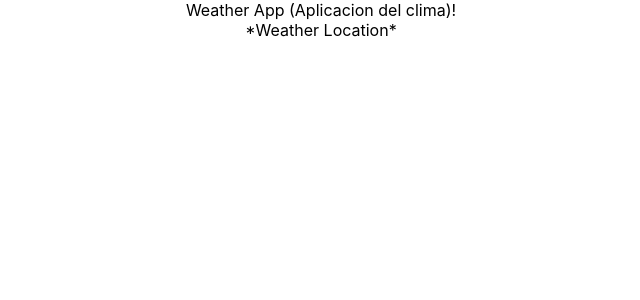
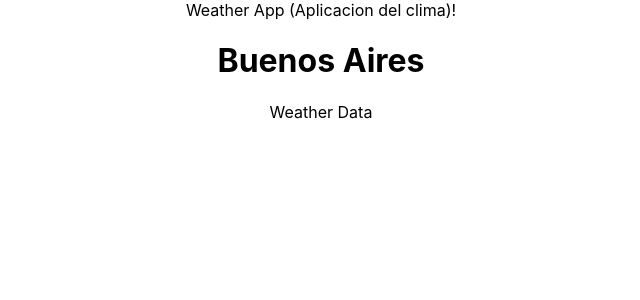
Before and after one commit to thiagobianeck/weather-app, a React (Create React App) app: page / in a window 1280 px wide. Shown: the top 300 px of the page, without its empty margins (319-959 px from the left). Built offline with nearby package versions, Linux system fonts and the light colour scheme.

Commit message:
13. Ejercicio: Creación de componentes e importación

```diff
--- a/src/App.js
+++ b/src/App.js
@@ -1,5 +1,6 @@
 import React from 'react';
 import WeatherLocation from './components/WeatherLocation';
+
 
 import logo from './logo.svg';
 import './App.css';
--- /dev/null
+++ b/src/components/Location.js
@@ -0,0 +1,7 @@
+import React from 'react';
+
+const Location = () => (
+    <div><h1>Buenos Aires</h1></div>
+);
+
+export default Location;
--- /dev/null
+++ b/src/components/WeatherData.js
@@ -0,0 +1,7 @@
+import React from 'react';
+
+const WeatherData = () => (
+    <div>Weather Data</div>
+);
+
+export default WeatherData;
--- a/src/components/WeatherLocation.js
+++ b/src/components/WeatherLocation.js
@@ -1,7 +1,12 @@
 import React from 'react';
+import Location from './Location';
+import WeatherData from './WeatherData';
 
 const WeatherLocation = () => (
-    <div>*Weather Location*</div>
+    <div>
+        <Location></Location>
+        <WeatherData></WeatherData>
+    </div>
 );
 
 export default WeatherLocation;
```
